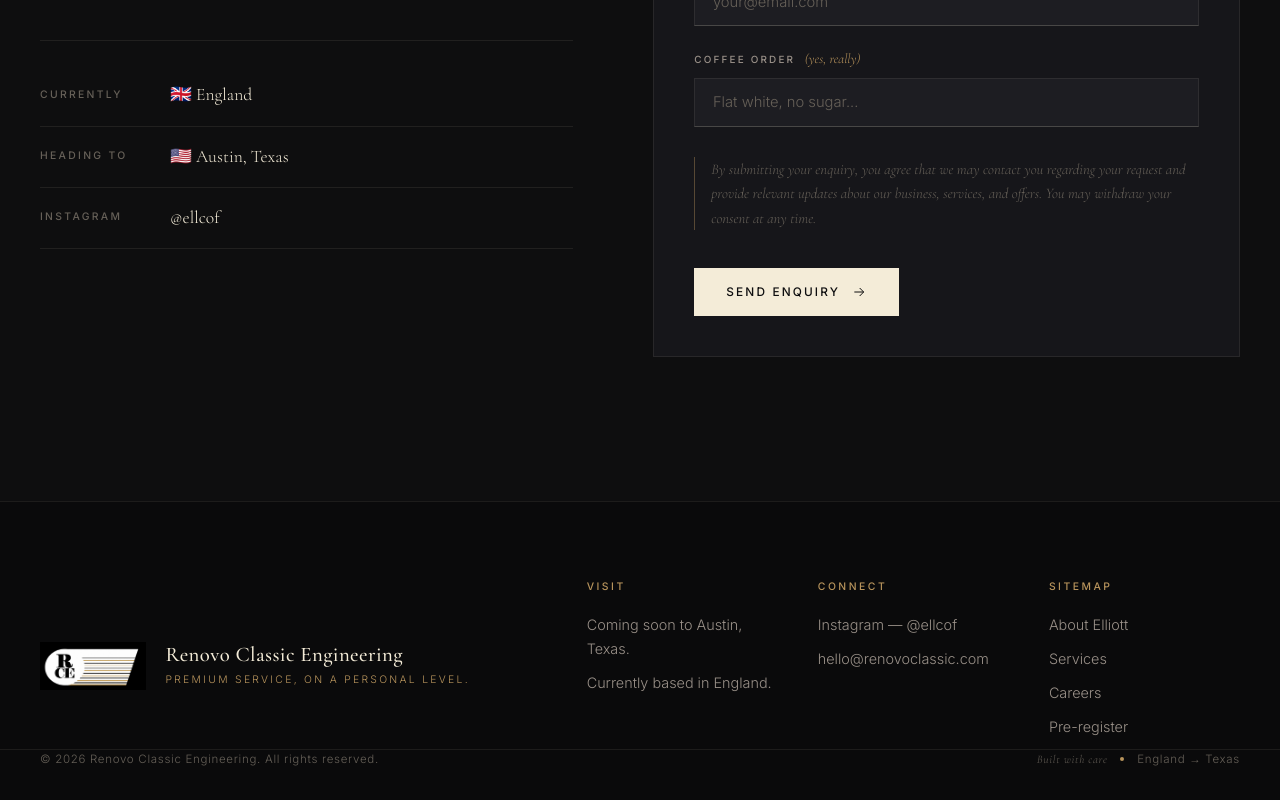
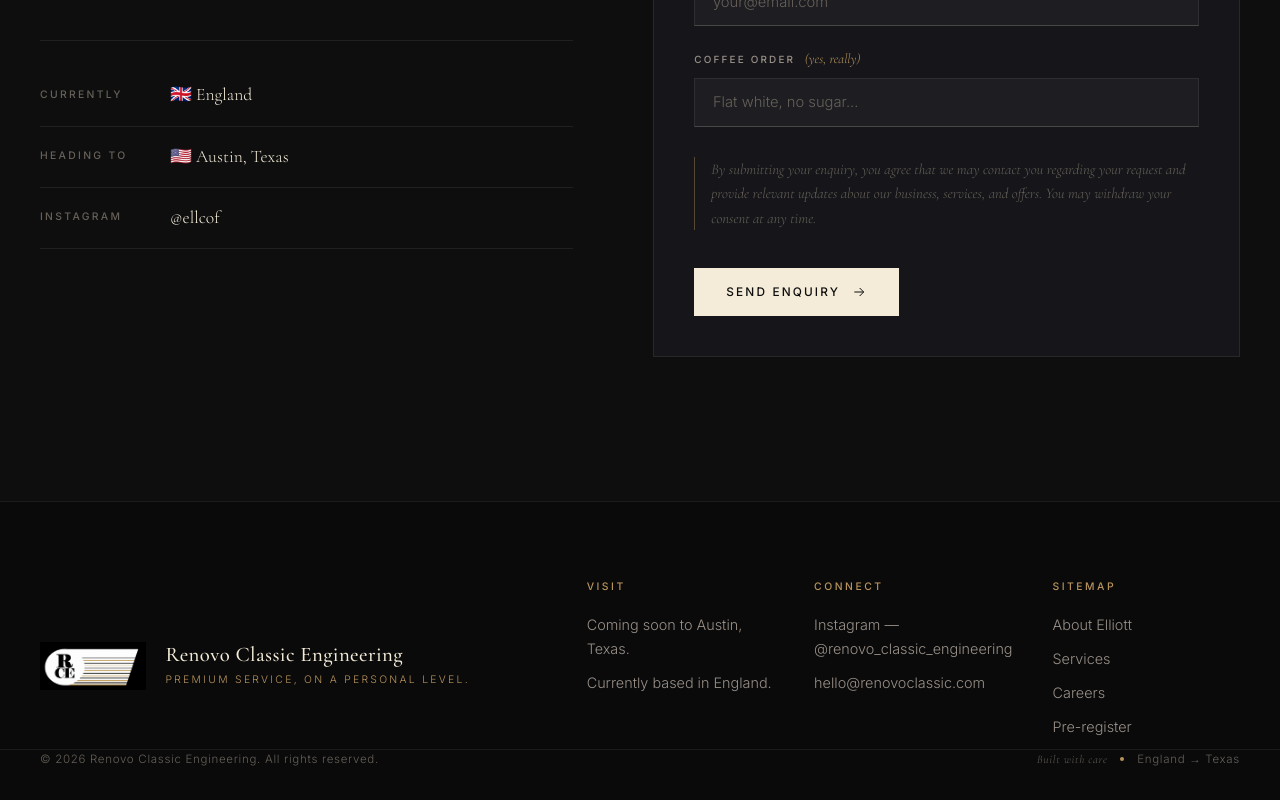
Before and after one commit to preshitpawar-beep/renovo-classic-engineering, a React (Vite) app: page / in a window 1280 px wide. Shown: the part 6704-7504 px from the top of the page. Built offline with nearby package versions, Linux system fonts and the light colour scheme.

Commit message:
Update Instagram link in Footer component

```diff
--- a/src/components/Footer.jsx
+++ b/src/components/Footer.jsx
@@ -23,8 +23,8 @@ export default function Footer() {
           <div className="footer__col">
             <h4 className="footer__col-title">Connect</h4>
             <p>
-              <a href="https://www.instagram.com/ellcof/" target="_blank" rel="noopener noreferrer">
-                Instagram &mdash; @ellcof
+              <a href="https://www.instagram.com/renovo_classic_engineering/" target="_blank" rel="noopener noreferrer">
+                Instagram &mdash; @renovo_classic_engineering
               </a>
             </p>
             <p>
```
